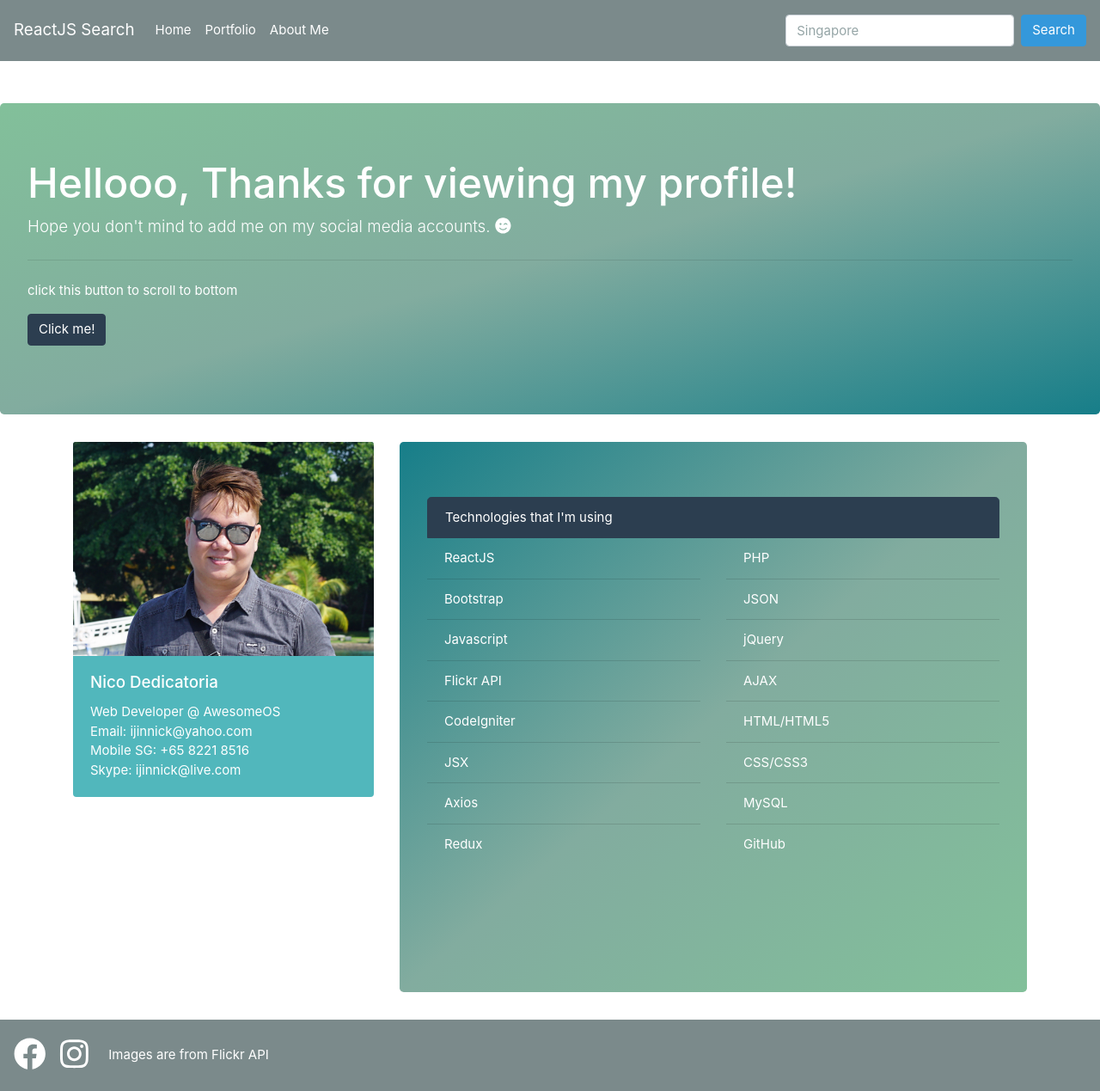
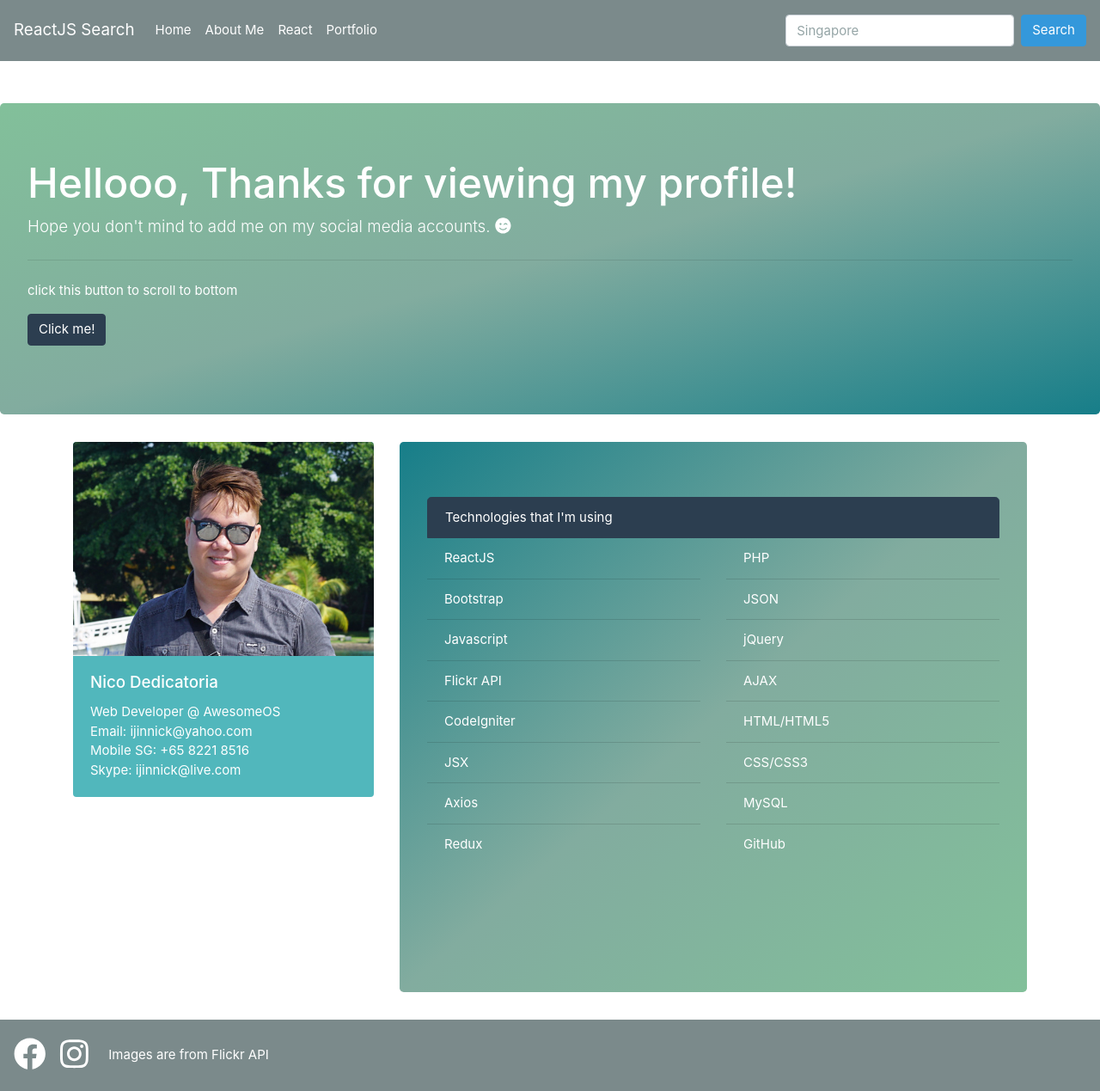
Before and after one commit to ijinnick/react_flickr_api, a React (Create React App) app: page /about in a window 1280 px wide. Shown: the whole page at 86% size. Built offline with nearby package versions, Linux system fonts and the light colour scheme.

Commit message:
updated nav links and styling

```diff
--- a/src/components/Routing.js
+++ b/src/components/Routing.js
@@ -53,8 +53,9 @@ class routing extends Component{
                     <Navbar.Collapse id="basic-navbar-nav">
                         <Nav className="mr-auto">
                         <Link to="/" id="home-link" className="nav-link">Home</Link>
+                        <Link to="/about" className="nav-link">About Me</Link>
+                        <Nav.Link href="https://mybookfolio.000webhostapp.com" target="_blank">React</Nav.Link>
                         <Nav.Link href="https://nicz-portfolio.000webhostapp.com" target="_blank">Portfolio</Nav.Link>
-                        <Link to="/about" className="nav-link">About Me</Link>
                         </Nav>
                         <Form onSubmit={this.handleClick} inline>
                         <FormControl type="text" id="searchInput" placeholder={this.state.searchItem} onFocus={this.clearInput} autoComplete="off"  className="mr-sm-2" />
--- a/src/components/about/About.css
+++ b/src/components/about/About.css
@@ -28,21 +28,21 @@
 
 .move_div{
     -webkit-animation-name: animate; /* Safari 4.0 - 8.0 */
-    -webkit-animation-duration: 4s; /* Safari 4.0 - 8.0 */
+    -webkit-animation-duration: 2s; /* Safari 4.0 - 8.0 */
     -webkit-animation-timing-function: ease;
     animation-timing-function: ease;
     animation-name: animate;
-    animation-duration: 4s;
+    animation-duration: 2s;
 }
 
 
 .move_div2{
     -webkit-animation-name: animate; /* Safari 4.0 - 8.0 */
-    -webkit-animation-duration: 4s; /* Safari 4.0 - 8.0 */
+    -webkit-animation-duration: 2s; /* Safari 4.0 - 8.0 */
     -webkit-animation-timing-function: ease;
     animation-timing-function: ease;
     animation-name: animate;
-    animation-duration: 4s;
+    animation-duration: 2s;
     animation-delay: 100ms;
 }
 
@@ -52,11 +52,21 @@
 }
 
 .about_card_styling{
+    overflow: hidden;
     background-color: #51B7BC;
     margin-bottom: 5vh;
     border: none;
 }
 
+.about_card_styling>img{
+    transition: transform .7s;
+}
+
+.about_card_styling>img:hover{
+    cursor: pointer;
+    transform: scale(1.1);
+}
+
 .about_list_group{
     background-color: transparent!important;
 }
```
Also changed, not shown: src/assets/instagram-logo.png (deleted), src/assets/profile_pic.jpg.
